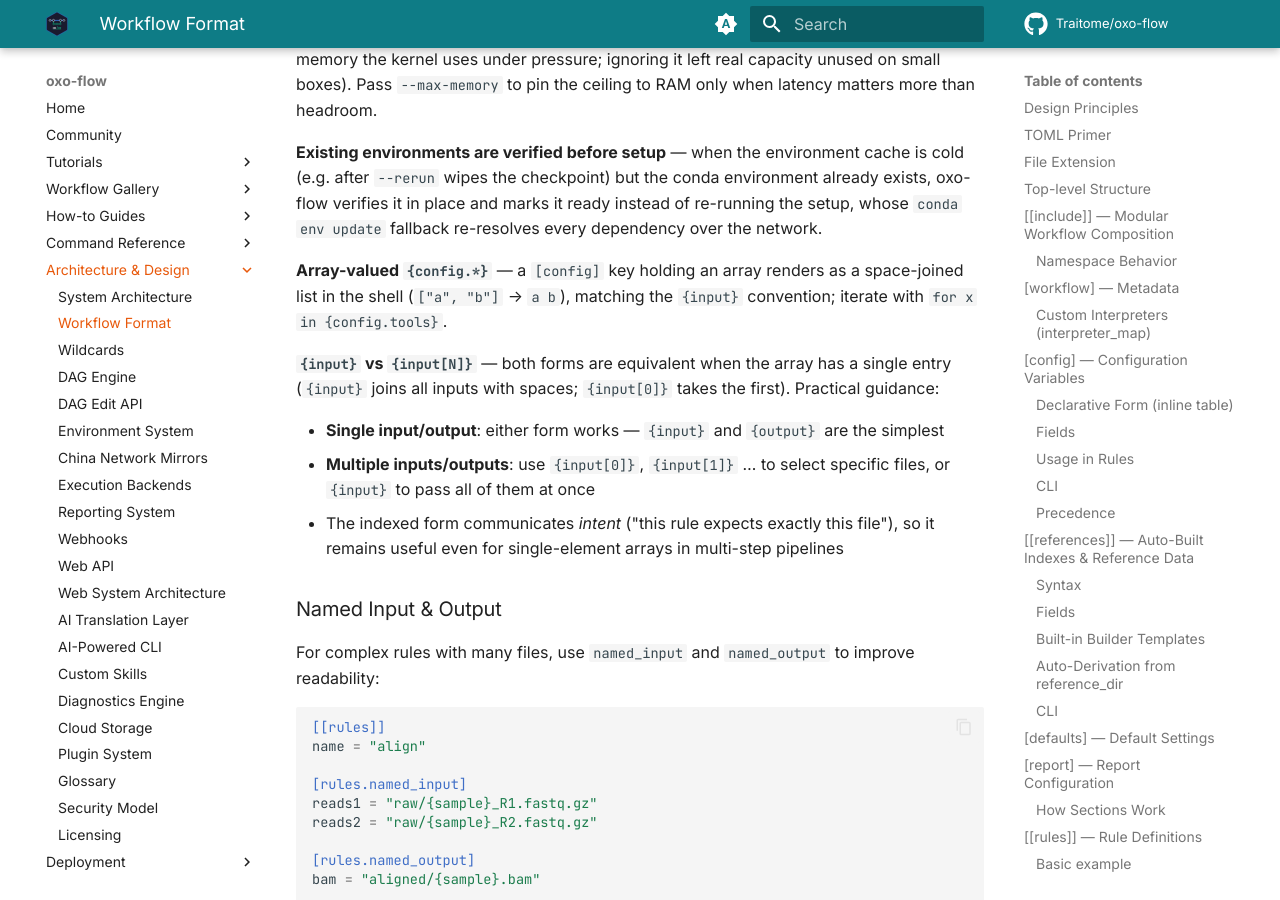
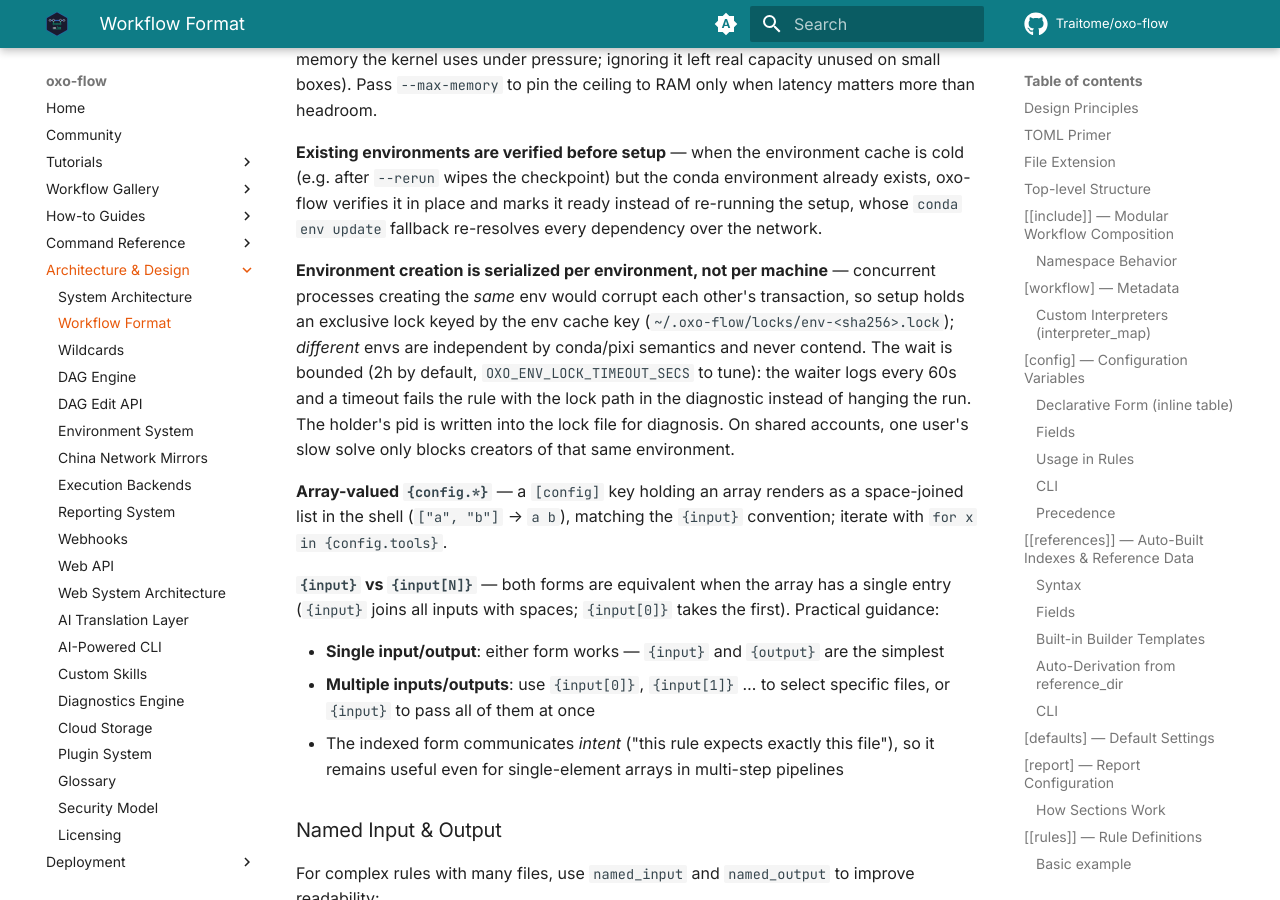
Before and after one commit to Traitome/oxo-flow, an MkDocs documentation site: the page built from docs/guide/src/reference/workflow-format.md, in a window 1280 px wide and 900 px high, scrolled down 31010 px. Built offline with MkDocs 1.6.1 and Material for MkDocs 9.7.7, drawn with Linux system fonts in a browser that asks for light colours; comment, search, counter and statistics services are not loaded.

Commit message:
docs: per-environment creation locks with bounded wait

```diff
--- a/docs/guide/src/reference/workflow-format.md
+++ b/docs/guide/src/reference/workflow-format.md
@@ -1164,6 +1164,17 @@ but the conda environment already exists, oxo-flow verifies it in place
 and marks it ready instead of re-running the setup, whose `conda env
 update` fallback re-resolves every dependency over the network.
 
+**Environment creation is serialized per environment, not per machine**
+— concurrent processes creating the *same* env would corrupt each
+other's transaction, so setup holds an exclusive lock keyed by the env
+cache key (`~/.oxo-flow/locks/env-<sha256>.lock`); *different* envs are
+independent by conda/pixi semantics and never contend. The wait is
+bounded (2h by default, `OXO_ENV_LOCK_TIMEOUT_SECS` to tune): the
+waiter logs every 60s and a timeout fails the rule with the lock path
+in the diagnostic instead of hanging the run. The holder's pid is
+written into the lock file for diagnosis. On shared accounts, one
+user's slow solve only blocks creators of that same environment.
+
 **Array-valued `{config.*}`** — a `[config]` key holding an array renders
 as a space-joined list in the shell (`["a", "b"]` → `a b`), matching the
 `{input}` convention; iterate with `for x in {config.tools}`.
```
